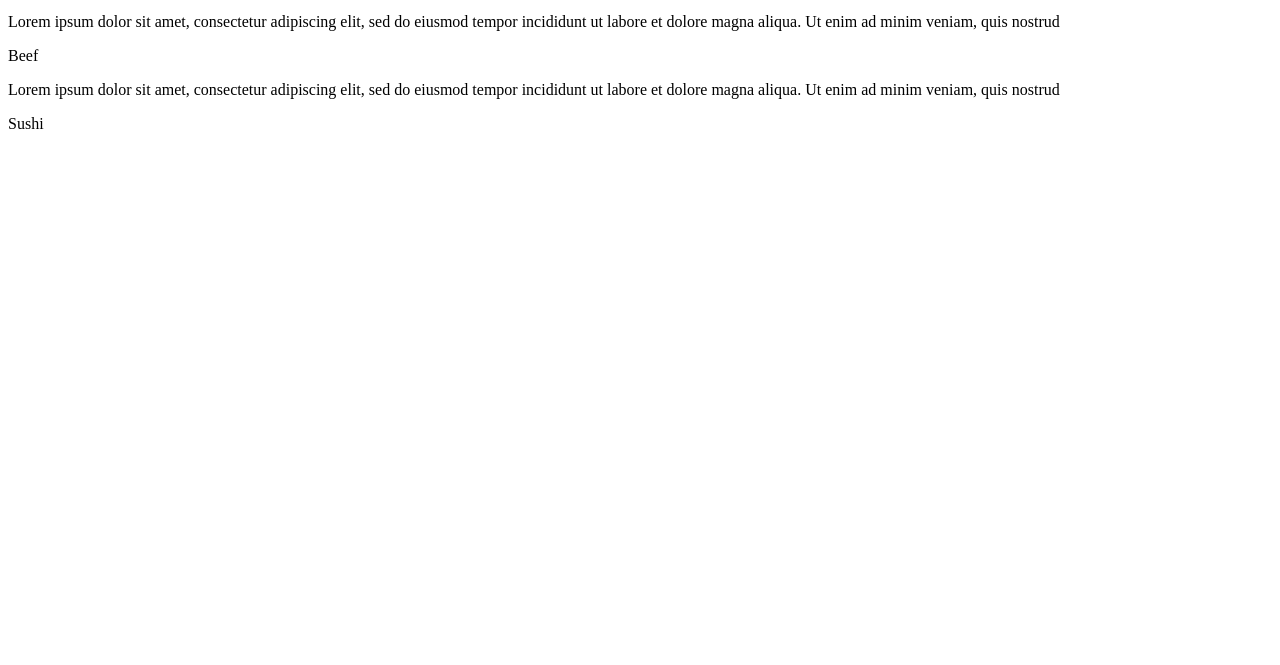
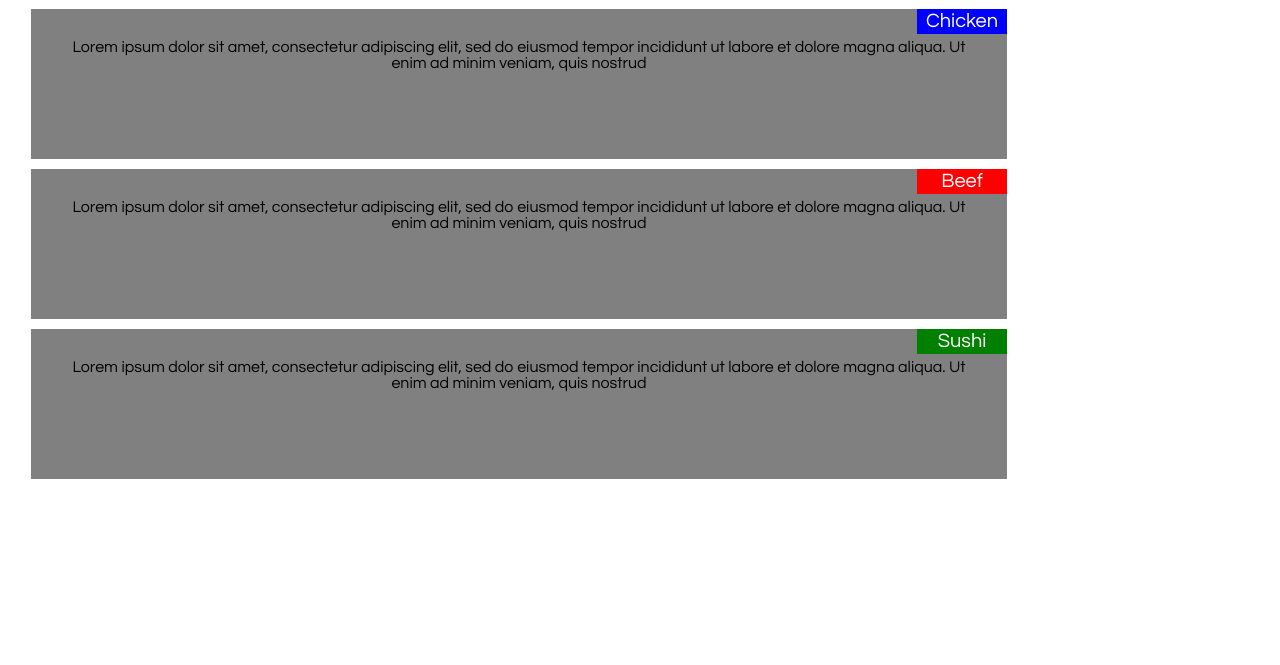
Before and after one commit to agustin303/Coursera-test, a plain HTML site: page module2/index.html in a window 1280 px wide. Shown: the part 135-800 px from the top of the page. Drawn offline with Linux system fonts and the light colour scheme.

Commit message:
Update index.html

```diff
--- a/module2/index.html
+++ b/module2/index.html
@@ -3,7 +3,7 @@
 <head>
 <meta charset="utf-8">
 <meta name="viewport" content="width=device-width, initial-scale=1">
-<link rel="stylesheet" href="css/stylse.css" />
+<link rel="stylesheet" href="css/style.css" />
 
 <title>Module 2 solution by Agustin Sequeira</title>
 
```
